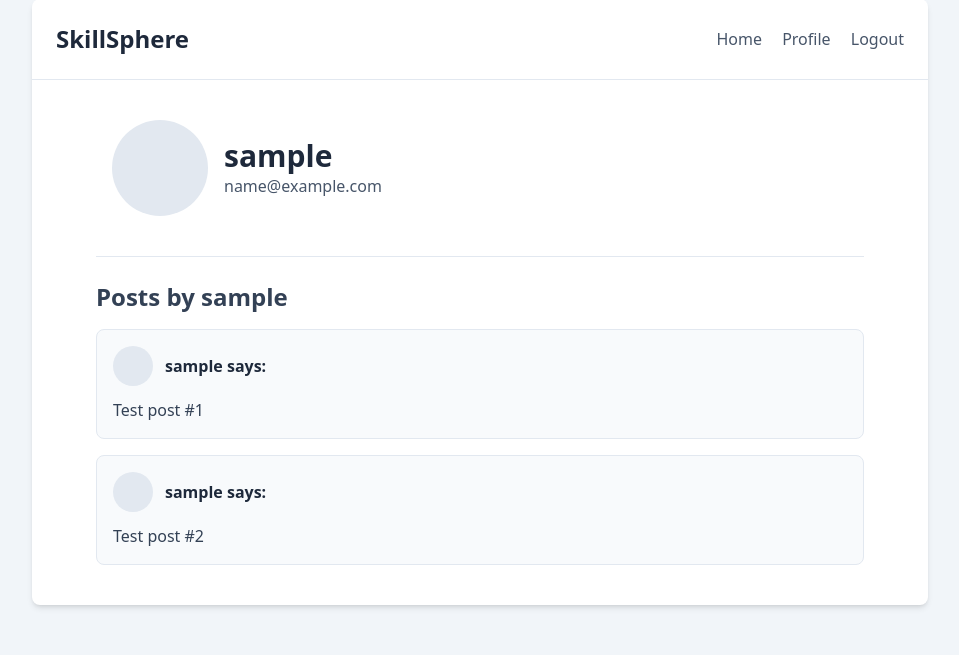
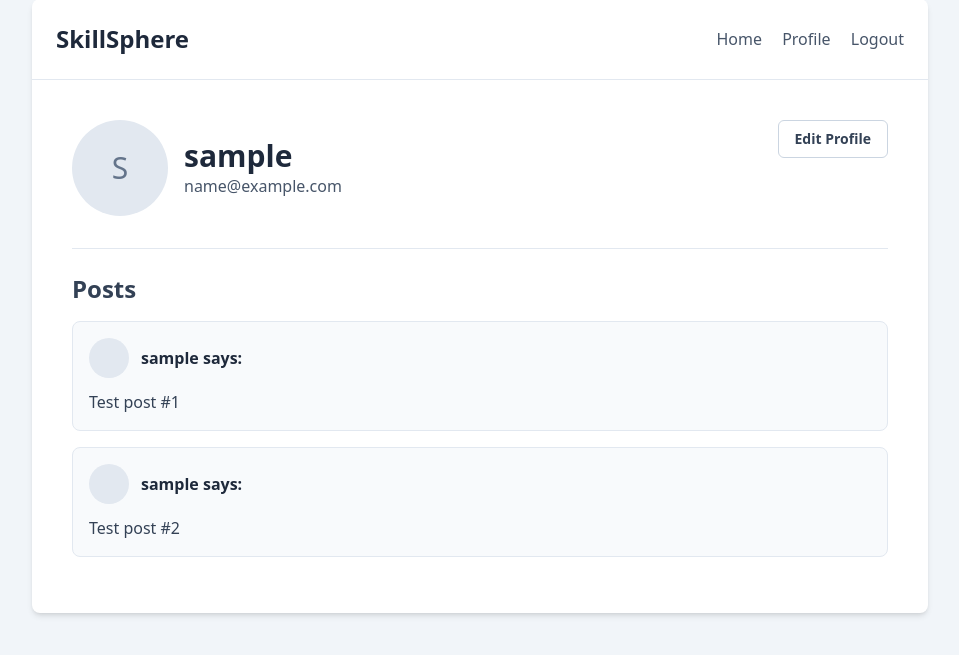
Before and after one commit to GOWTHAMK-byte/skillsphere, a Flask app: a page that uses app/templates/user.html in a window 1280 px wide. Shown: the part 33-688 px from the top of the page, without its empty margins (160-1119 px from the left). Run offline with Flask 3, Linux system fonts and the light colour scheme; the visitor is signed in with stand-in values (Sample User, id 1); data comes from the database, SQL or seed files in the repository; both versions use the stored data as it was after the commit; some libraries are stand-ins or nearby versions.

Commit message:
added profile picture

```diff
--- a/app/models.py
+++ b/app/models.py
@@ -4,6 +4,7 @@ import sqlalchemy.orm as so
 from app import db,login
 from flask_login import UserMixin
 from werkzeug.security import generate_password_hash,check_password_hash
+from hashlib import md5
 
 @login.user_loader
 def load_user(id):
@@ -34,7 +35,16 @@ class Profile(db.Model):
     bio: so.Mapped[Optional[str]] = so.mapped_column(sa.String(500))
     user_id: so.Mapped[int] = so.mapped_column(sa.ForeignKey('user.id'), index=True)
 
+    college: so.Mapped[Optional[str]] = so.mapped_column(sa.String(200))
+    year: so.Mapped[Optional[str]] = so.mapped_column(sa.String(50))
+    degree: so.Mapped[Optional[str]] = so.mapped_column(sa.String(100))
+    github_url: so.Mapped[Optional[str]] = so.mapped_column(sa.String(255))
+    linkedin_url: so.Mapped[Optional[str]] = so.mapped_column(sa.String(255))
+    resume_file: so.Mapped[Optional[str]] = so.mapped_column(sa.String(255))
+    location: so.Mapped[Optional[str]] = so.mapped_column(sa.String(150))
+
     user: so.Mapped['User'] = so.relationship(back_populates='profile')
+    avatar_filename: so.Mapped[Optional[str]] = so.mapped_column(sa.String(255))
 
     def __repr__(self):
         return f'<Profile for {self.user.username}>'
--- a/app/routes.py
+++ b/app/routes.py
@@ -1,9 +1,12 @@
-from flask import render_template, redirect, url_for, flash
-from app.forms import LoginForm, RegisterForm
+from flask import render_template, redirect, url_for, flash, request
+from app.forms import LoginForm, RegisterForm, EditProfileForm
 from flask_login import current_user,login_user,logout_user,login_required
-from app.models import User
+from app.models import User, Profile
 from app import app,db
 import sqlalchemy as sa
+from werkzeug.utils import secure_filename
+import os
+import secrets
 
 @app.route("/")
 @app.route("/index")
@@ -35,6 +38,8 @@ def register():
         user = User(username=form.username.data, email=form.email.data)
         user.set_password(form.password.data)
         db.session.add(user)
+        profile = Profile(user=user)
+        db.session.add(profile)
         db.session.commit()
         flash('Congratulations, you are now a registered user!')
         return redirect(url_for('login'))
@@ -50,6 +55,41 @@ def user(username):
     ]
     return render_template('user.html', user=user, posts=posts)
 
+
+@app.route('/edit_profile', methods=['GET', 'POST'])
+@login_required
+def edit_profile():
+    form = EditProfileForm()
+    if form.validate_on_submit():
+        if form.avatar.data:
+            random_hex = secrets.token_hex(8)
+            _, f_ext = os.path.splitext(form.avatar.data.filename)
+            picture_fn = random_hex + f_ext
+            picture_path = os.path.join(app.root_path, 'static/avatars', picture_fn)
+            form.avatar.data.save(picture_path)
+            current_user.profile.avatar_filename = picture_fn
+        current_user.profile.name = form.name.data
+        current_user.profile.bio = form.bio.data
+        current_user.profile.college = form.college.data
+        current_user.profile.year = form.year.data
+        current_user.profile.degree = form.degree.data
+        current_user.profile.github_url = form.github_url.data
+        current_user.profile.linkedin_url = form.linkedin_url.data
+        current_user.profile.location = form.location.data
+        db.session.commit()
+        flash('Your changes have been saved.')
+        return redirect(url_for('user', username=current_user.username))
+    elif request.method == 'GET':
+        form.name.data = current_user.profile.name
+        form.bio.data = current_user.profile.bio
+        form.college.data = current_user.profile.college
+        form.year.data = current_user.profile.year
+        form.degree.data = current_user.profile.degree
+        form.github_url.data = current_user.profile.github_url
+        form.linkedin_url.data = current_user.profile.linkedin_url
+        form.location.data = current_user.profile.location
+    return render_template("edit_profile.html", form=form)
+
 @app.route('/logout')
 def logout():
     logout_user()
--- a/app/templates/user.html
+++ b/app/templates/user.html
@@ -1,24 +1,86 @@
 {% extends "base.html" %}
 
 {% block content %}
-<div class="max-w-3xl mx-auto">
+<div class="max-w-4xl mx-auto">
 
-    <div class="flex items-center space-x-4 p-4">
-        <div class="w-24 h-24 bg-slate-200 rounded-full flex-shrink-0"></div>
+    <div class="p-4">
+        <div class="flex flex-col sm:flex-row sm:items-start sm:justify-between">
+            <div class="flex items-center space-x-4">
+                <div class="w-24 h-24 rounded-full flex-shrink-0">
+                    {% if user.profile.avatar_filename %}
+                        <img src="{{ url_for('static', filename='avatars/' + user.profile.avatar_filename) }}" alt="{{ user.username }}'s avatar" class="w-24 h-24 rounded-full object-cover">
+                    {% else %}
+                        <div class="w-24 h-24 bg-slate-200 rounded-full flex items-center justify-center">
+                            <span class="text-3xl text-slate-500">{{ user.username[0]|upper }}</span>
+                        </div>
+                    {% endif %}
+                </div>
                 <div>
                     <h1 class="text-3xl font-bold text-slate-800">{{ user.username }}</h1>
                     <p class="text-slate-600">{{ user.email }}</p>
                     {% if user.profile and user.profile.bio %}
-                <p class="mt-2 text-slate-700">{{ user.profile.bio }}</p>
+                        <p class="mt-2 text-slate-700 max-w-lg">{{ user.profile.bio }}</p>
+                    {% endif %}
+                </div>
+            </div>
+            {% if current_user == user %}
+            <div class="mt-4 sm:mt-0">
+                <a href="{{ url_for('edit_profile') }}" class="inline-block px-4 py-2 border border-slate-300 rounded-md text-sm font-semibold text-slate-700 hover:bg-slate-100">
+                    Edit Profile
+                </a>
+            </div>
             {% endif %}
         </div>
     </div>
 
-    <hr class="my-6 border-slate-200">
+    {% if user.profile %}
+    <div class="p-4">
+        <h2 class="text-2xl font-semibold text-slate-700 mb-4 border-t border-slate-200 pt-6">Details</h2>
+        <div class="grid grid-cols-1 md:grid-cols-2 gap-x-8 gap-y-6">
 
+            {% if user.profile.college %}
+            <div class="flex items-center space-x-3">
+                <svg xmlns="http://www.w3.org/2000/svg" class="h-6 w-6 text-slate-500" fill="none" viewBox="0 0 24 24" stroke="currentColor"><path d="M12 14l9-5-9-5-9 5 9 5z" /><path d="M12 14l6.16-3.422a12.083 12.083 0 01.665 6.479A11.952 11.952 0 0012 20.055a11.952 11.952 0 00-6.824-5.998 12.078 12.078 0 01.665-6.479L12 14z" /><path stroke-linecap="round" stroke-linejoin="round" stroke-width="2" d="M12 14l9-5-9-5-9 5 9 5zm0 0l6.16-3.422a12.083 12.083 0 01.665 6.479A11.952 11.952 0 0012 20.055a11.952 11.952 0 00-6.824-5.998 12.078 12.078 0 01.665-6.479L12 14zm-4 6v-7.5l4-2.222 4 2.222V20M1 12v7a2 2 0 002 2h14a2 2 0 002-2v-7" /></svg>
                 <div>
-        <h2 class="text-2xl font-semibold text-slate-700 mb-4">Posts by {{ user.username }}</h2>
+                    <p class="font-semibold text-slate-800">{{ user.profile.college }}</p>
+                    <p class="text-sm text-slate-600">{{ user.profile.degree or '' }} - {{ user.profile.year or '' }}</p>
+                </div>
+            </div>
+            {% endif %}
 
+            {% if user.profile.location %}
+            <div class="flex items-center space-x-3">
+                <svg xmlns="http://www.w3.org/2000/svg" class="h-6 w-6 text-slate-500" viewBox="0 0 20 20" fill="currentColor"><path fill-rule="evenodd" d="M5.05 4.05a7 7 0 119.9 9.9L10 18.9l-4.95-4.95a7 7 0 010-9.9zM10 11a2 2 0 100-4 2 2 0 000 4z" clip-rule="evenodd" /></svg>
+                <p class="font-semibold text-slate-800">{{ user.profile.location }}</p>
+            </div>
+            {% endif %}
+
+            {% if user.profile.github_url %}
+            <div class="flex items-center space-x-3">
+                <svg xmlns="http://www.w3.org/2000/svg" class="h-6 w-6 text-slate-500" fill="currentColor" viewBox="0 0 24 24"><path d="M12 0c-6.626 0-12 5.373-12 12 0 5.302 3.438 9.8 8.207 11.387.599.111.793-.261.793-.577v-2.234c-3.338.726-4.033-1.416-4.033-1.416-.546-1.387-1.333-1.756-1.333-1.756-1.089-.745.083-.729.083-.729 1.205.084 1.839 1.237 1.839 1.237 1.07 1.834 2.807 1.304 3.492.997.107-.775.418-1.305.762-1.604-2.665-.305-5.467-1.334-5.467-5.931 0-1.311.469-2.381 1.236-3.221-.124-.303-.535-1.524.117-3.176 0 0 1.008-.322 3.301 1.23.957-.266 1.983-.399 3.003-.404 1.02.005 2.047.138 3.006.404 2.291-1.552 3.297-1.23 3.297-1.23.653 1.653.242 2.874.118 3.176.77.84 1.235 1.911 1.235 3.221 0 4.609-2.807 5.624-5.479 5.921.43.372.823 1.102.823 2.222v3.293c0 .319.192.694.801.576 4.765-1.589 8.199-6.086 8.199-11.386 0-6.627-5.373-12-12-12z"/></svg>
+                <a href="{{ user.profile.github_url }}" target="_blank" class="font-semibold text-blue-600 hover:underline">GitHub Profile</a>
+            </div>
+            {% endif %}
+
+            {% if user.profile.linkedin_url %}
+            <div class="flex items-center space-x-3">
+                <svg xmlns="http://www.w3.org/2000/svg" class="h-6 w-6 text-slate-500" fill="currentColor" viewBox="0 0 24 24"><path d="M4.98 3.5c0 1.381-1.11 2.5-2.48 2.5s-2.48-1.119-2.48-2.5c0-1.38 1.11-2.5 2.48-2.5s2.48 1.12 2.48 2.5zm.02 4.5h-5v16h5v-16zm7.982 0h-4.968v16h4.969v-8.399c0-4.67 6.029-5.052 6.029 0v8.399h4.988v-10.131c0-7.88-8.922-7.593-11.018-3.714v-2.155z"/></svg>
+                <a href="{{ user.profile.linkedin_url }}" target="_blank" class="font-semibold text-blue-600 hover:underline">LinkedIn Profile</a>
+            </div>
+            {% endif %}
+
+            {% if user.profile.resume_file %}
+            <div class="flex items-center space-x-3">
+                <svg xmlns="http://www.w3.org/2000/svg" class="h-6 w-6 text-slate-500" fill="none" viewBox="0 0 24 24" stroke="currentColor" stroke-width="2"><path stroke-linecap="round" stroke-linejoin="round" d="M12 10v6m0 0l-3-3m3 3l3-3m2 8H7a2 2 0 01-2-2V5a2 2 0 012-2h5.586a1 1 0 01.707.293l5.414 5.414a1 1 0 01.293.707V19a2 2 0 01-2 2z" /></svg>
+                <a href="#" class="font-semibold text-blue-600 hover:underline">Download Resume</a>
+                </div>
+            {% endif %}
+        </div>
+    </div>
+    {% endif %}
+
+    <div class="p-4">
+        <h2 class="text-2xl font-semibold text-slate-700 mb-4 border-t border-slate-200 pt-6">Posts</h2>
         {% for post in posts %}
             <div class="bg-slate-50 border border-slate-200 rounded-lg p-4 mb-4">
                 <div class="flex items-center space-x-3">
```
Also changed, not shown: app/forms.py (+17 -2 lines), app/templates/edit_profile.html (added, +92 -0 lines), migrations/versions/93c3bb5659e4_.py (added, +32 -0 lines), migrations/versions/c2987256e3ff_.py (added, +44 -0 lines), app.db, app/static/avatars/b48ae1a4b3b3bc13.jpg (added). Lines whose indentation alone changed are shown as unchanged.
